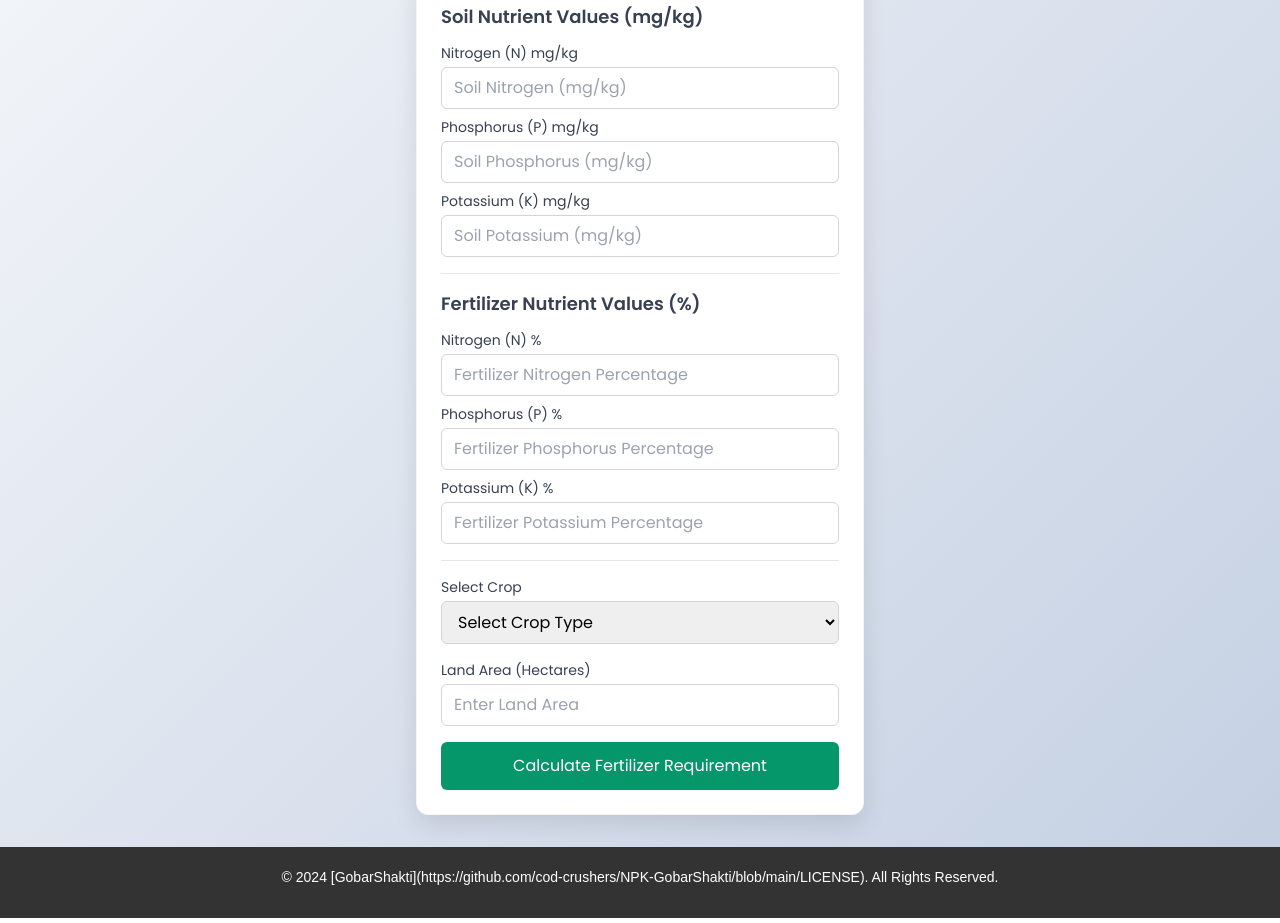
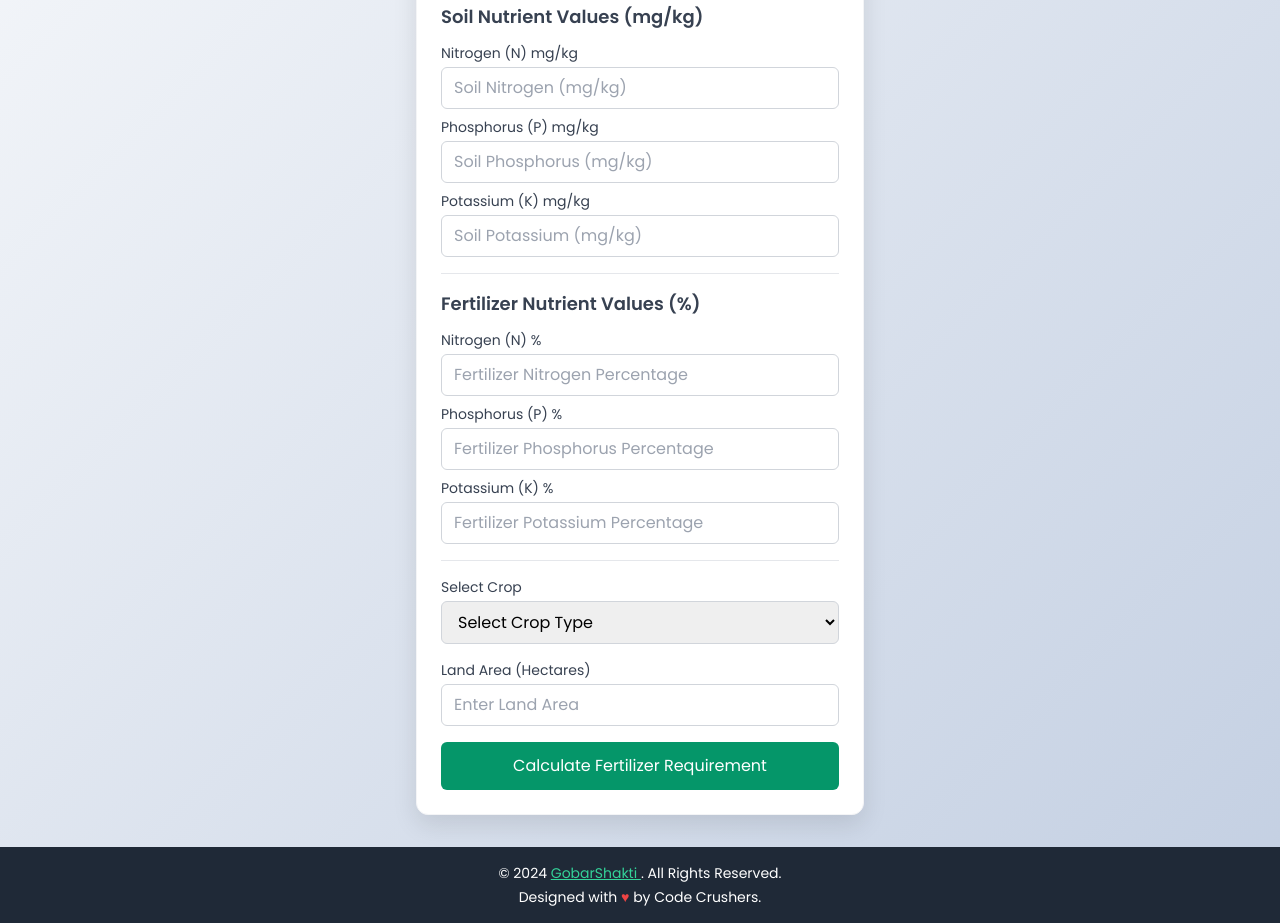
Before and after one commit to cod-crushers/NPK-GobarShakti, a plain HTML site: page index.html in a window 1280 px wide. Shown: the part 193-1116 px from the top of the page. Drawn offline with nearby package versions, Linux system fonts and the light colour scheme.

Commit message:
Update index.html

```diff
--- a/index.html
+++ b/index.html
@@ -303,42 +303,19 @@
                         resultsDiv.classList.remove('hidden');
         }
     </script>
-    <footer class="footer">
-  <div class="container">
-    <div class="footer-content">
-      <p>&copy; 2024 [GobarShakti](https://github.com/cod-crushers/NPK-GobarShakti/blob/main/LICENSE). All Rights Reserved.</p>
+  <footer class="bg-gray-800 text-white py-4">
+    <div class="container mx-auto text-center">
+        <p class="text-sm">
+            &copy; 2024 <a href="https://github.com/cod-crushers/NPK-GobarShakti/blob/main/LICENSE" class="text-green-400 hover:text-green-300 underline">
+                GobarShakti
+            </a>. All Rights Reserved.
+        </p>
+        <p class="text-sm mt-1">
+            Designed with <span class="text-red-500">&hearts;</span> by Code Crushers.
+        </p>
+    </div>
+</footer>
 
-
-    </div>
-  </div>
-        <style>
-            .footer {
-  background-color: #333; /* Dark background color */
-  color: #fff; /* White text color */
-  padding: 20px 0; /* Vertical padding for the footer */
-  text-align: center; /* Center-align text */
-  font-family: Arial, sans-serif; /* Font style */
-  font-size: 14px; /* Font size */
-}
-
-.footer .container {
-  max-width: 1200px; /* Restrict the width */
-  margin: 0 auto; /* Center the container */
-  padding: 0 15px; /* Add side padding */
-}
-
-.footer-content {
-  display: flex; /* Use flex for layout */
-  flex-direction: column; /* Stack items vertically */
-  align-items: center; /* Center-align items */
-}
-
-.footer-content p {
-  margin: 0 0 10px; /* Add space below paragraph */
-}
-
-        </style>
-</footer>
 
 </body>
 </html>
```
